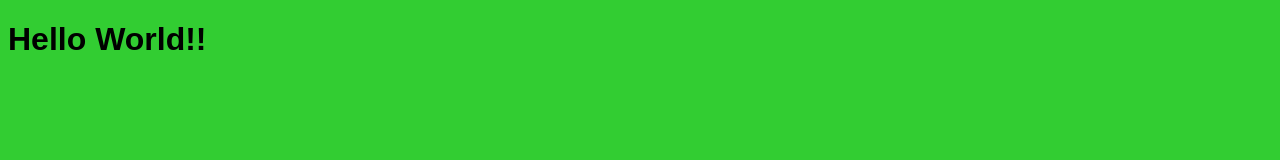
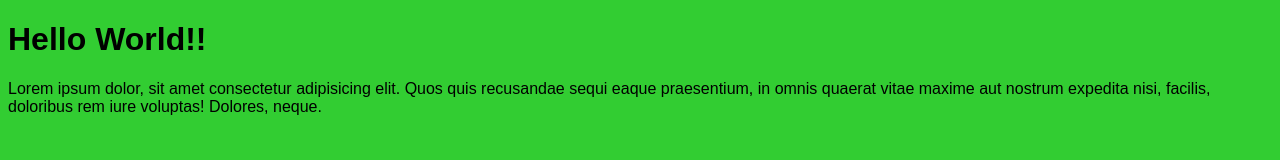
Before and after one commit to rifaldidwii/git-practice, a plain HTML site: page index.html in a window 1280 px wide. Drawn offline with Linux system fonts and the light colour scheme.

Commit message:
add paragraph

```diff
--- a/index.html
+++ b/index.html
@@ -8,6 +8,7 @@
 </head>
 <body>
     <h1>Hello World!!</h1>
+    <p>Lorem ipsum dolor, sit amet consectetur adipisicing elit. Quos quis recusandae sequi eaque praesentium, in omnis quaerat vitae maxime aut nostrum expedita nisi, facilis, doloribus rem iure voluptas! Dolores, neque.</p>
     <script src="script.js"></script>
 </body>
 </html>
```
